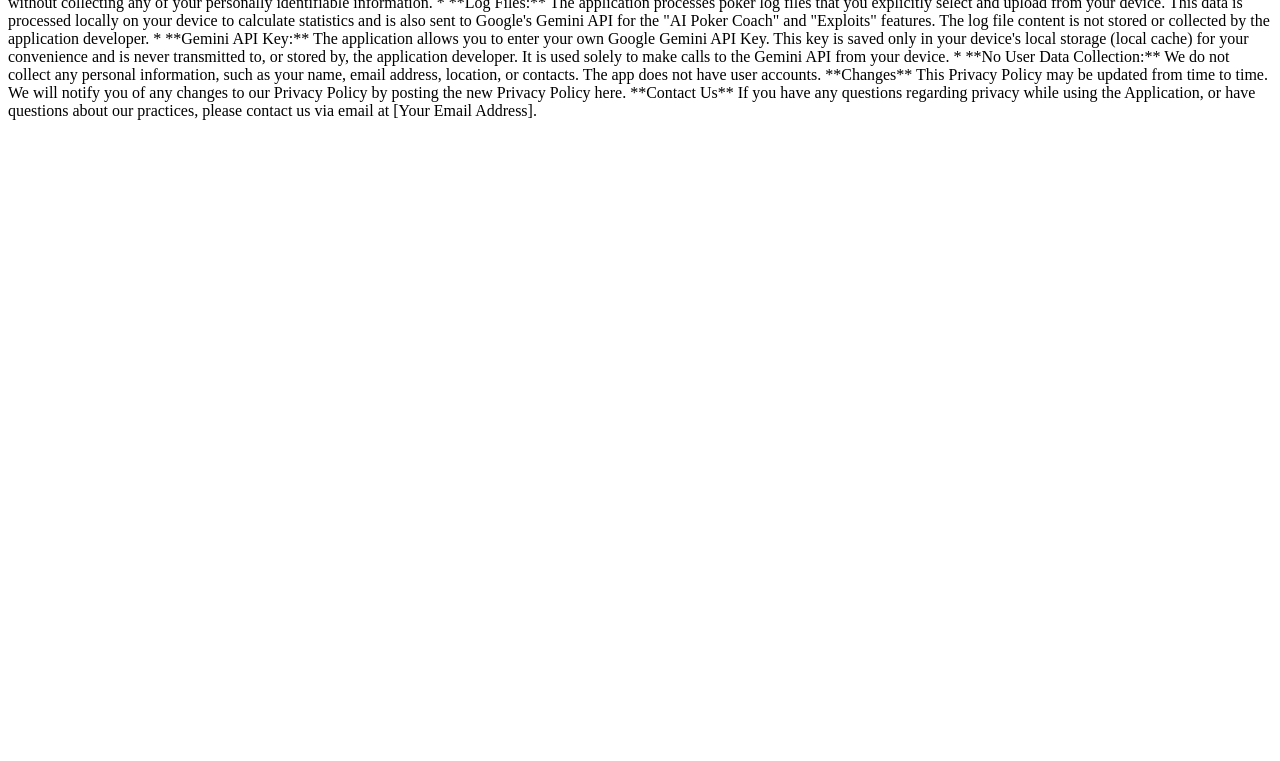
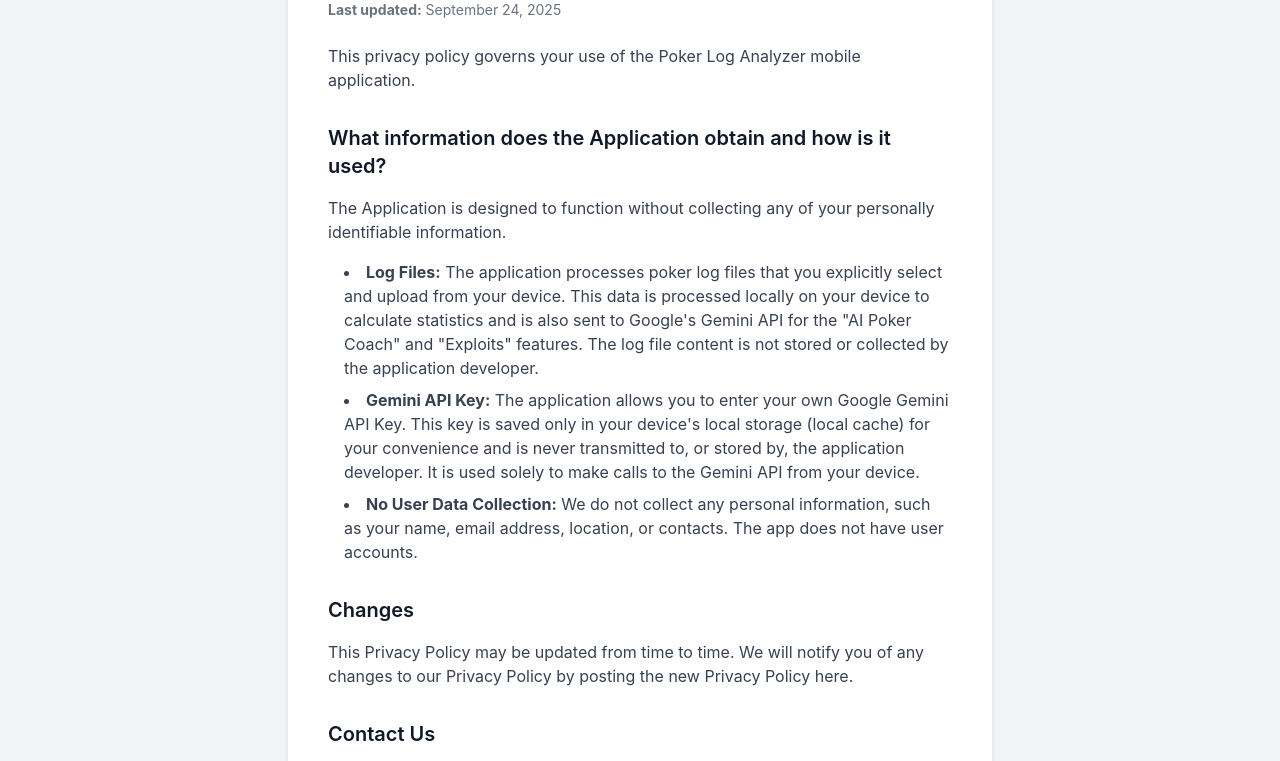
Before and after one commit to vingu/poker-log-analyzer-privacy, a plain HTML site: page index.html in a window 1280 px wide. Shown: the part 124-885 px from the top of the page. Before the commit the page ends 800 px from the top, so only its background shows below. Drawn offline with nearby package versions, Linux system fonts and the light colour scheme; a web font is replaced by a local one.

Commit message:
Update index.html

```diff
--- a/index.html
+++ b/index.html
@@ -1,24 +1,49 @@
-<h1>Privacy Policy</h1>
+<!DOCTYPE html>
+<html lang="en">
+<head>
+    <meta charset="UTF-8">
+    <meta name="viewport" content="width=device-width, initial-scale=1.0">
+    <title>Privacy Policy - Poker Log Analyzer</title>
+    <script src="https://cdn.tailwindcss.com"></script>
+    <style>
+        body {
+            font-family: 'Inter', sans-serif;
+        }
+    </style>
+    <link rel="stylesheet" href="https://rsms.me/inter/inter.css">
+</head>
+<body class="bg-gray-100 text-gray-800">
 
-<p></p>Last updated: September 24, 2025 </p>
+    <div class="container mx-auto max-w-3xl p-4 sm:p-8">
+        <div class="bg-white p-6 sm:p-10 rounded-lg shadow-md">
+            <h1 class="text-3xl font-bold text-gray-900 mb-4">Privacy Policy for Poker Log Analyzer</h1>
+            <p class="text-sm text-gray-500 mb-6"><strong>Last updated:</strong> September 24, 2025</p>
 
-This privacy policy governs your use of the Poker Log Analyzer mobile application.
+            <div class="space-y-4 text-gray-700">
+                <p>This privacy policy governs your use of the Poker Log Analyzer mobile application.</p>
 
-**What information does the Application obtain and how is it used?**
+                <h2 class="text-xl font-semibold text-gray-900 pt-4">What information does the Application obtain and how is it used?</h2>
+                <p>The Application is designed to function without collecting any of your personally identifiable information.</p>
+                <ul class="list-disc list-inside space-y-2 pl-4">
+                    <li>
+                        <strong>Log Files:</strong> The application processes poker log files that you explicitly select and upload from your device. This data is processed locally on your device to calculate statistics and is also sent to Google's Gemini API for the "AI Poker Coach" and "Exploits" features. The log file content is not stored or collected by the application developer.
+                    </li>
+                    <li>
+                        <strong>Gemini API Key:</strong> The application allows you to enter your own Google Gemini API Key. This key is saved only in your device's local storage (local cache) for your convenience and is never transmitted to, or stored by, the application developer. It is used solely to make calls to the Gemini API from your device.
+                    </li>
+                    <li>
+                        <strong>No User Data Collection:</strong> We do not collect any personal information, such as your name, email address, location, or contacts. The app does not have user accounts.
+                    </li>
+                </ul>
 
-The Application is designed to function without collecting any of your personally identifiable information.
+                <h2 class="text-xl font-semibold text-gray-900 pt-4">Changes</h2>
+                <p>This Privacy Policy may be updated from time to time. We will notify you of any changes to our Privacy Policy by posting the new Privacy Policy here.</p>
 
-* **Log Files:** The application processes poker log files that you explicitly select and upload from your device. This data is processed locally on your device to calculate statistics and is also sent to Google's Gemini API for the "AI Poker Coach" and "Exploits" features. The log file content is not stored or collected by the application developer.
+                <h2 class="text-xl font-semibold text-gray-900 pt-4">Contact Us</h2>
+                <p>If you have any questions regarding privacy while using the Application, or have questions about our practices, please contact us via email at: <strong>[Your Email Address]</strong></p>
+            </div>
+        </div>
+    </div>
 
-* **Gemini API Key:** The application allows you to enter your own Google Gemini API Key. This key is saved only in your device's local storage (local cache) for your convenience and is never transmitted to, or stored by, the application developer. It is used solely to make calls to the Gemini API from your device.
-
-* **No User Data Collection:** We do not collect any personal information, such as your name, email address, location, or contacts. The app does not have user accounts.
-
-**Changes**
-
-This Privacy Policy may be updated from time to time. We will notify you of any changes to our Privacy Policy by posting the new Privacy Policy here.
-
-**Contact Us**
-
-
-If you have any questions regarding privacy while using the Application, or have questions about our practices, please contact us via email at [Your Email Address].
+</body>
+</html>
```
